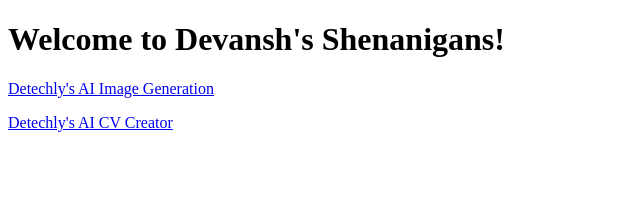
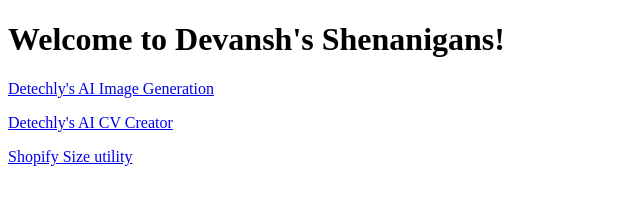
Before and after one commit to mrdevdhingra/devanshdhingra.com, a plain HTML site: page index.html in a window 1280 px wide. Shown: the whole page, without its empty margins (0-640 px from the left). Drawn offline with Linux system fonts and the light colour scheme.

Commit message:
Size chart util

```diff
--- a/index.html
+++ b/index.html
@@ -9,5 +9,6 @@
     <h1>Welcome to Devansh's Shenanigans!</h1>
     <p><a href="https://ai.devanshdhingra.com" target="_blank">Detechly's AI Image Generation</a></p>
     <p><a href="https://cvcreatorai.devanshdhingra.com" target="_blank">Detechly's AI CV Creator</a></p>
+    <p><a href="https://sizechart.devanshdhingra.com" target="_blank">Shopify Size utility</a></p>
 </body>
 </html>
```
